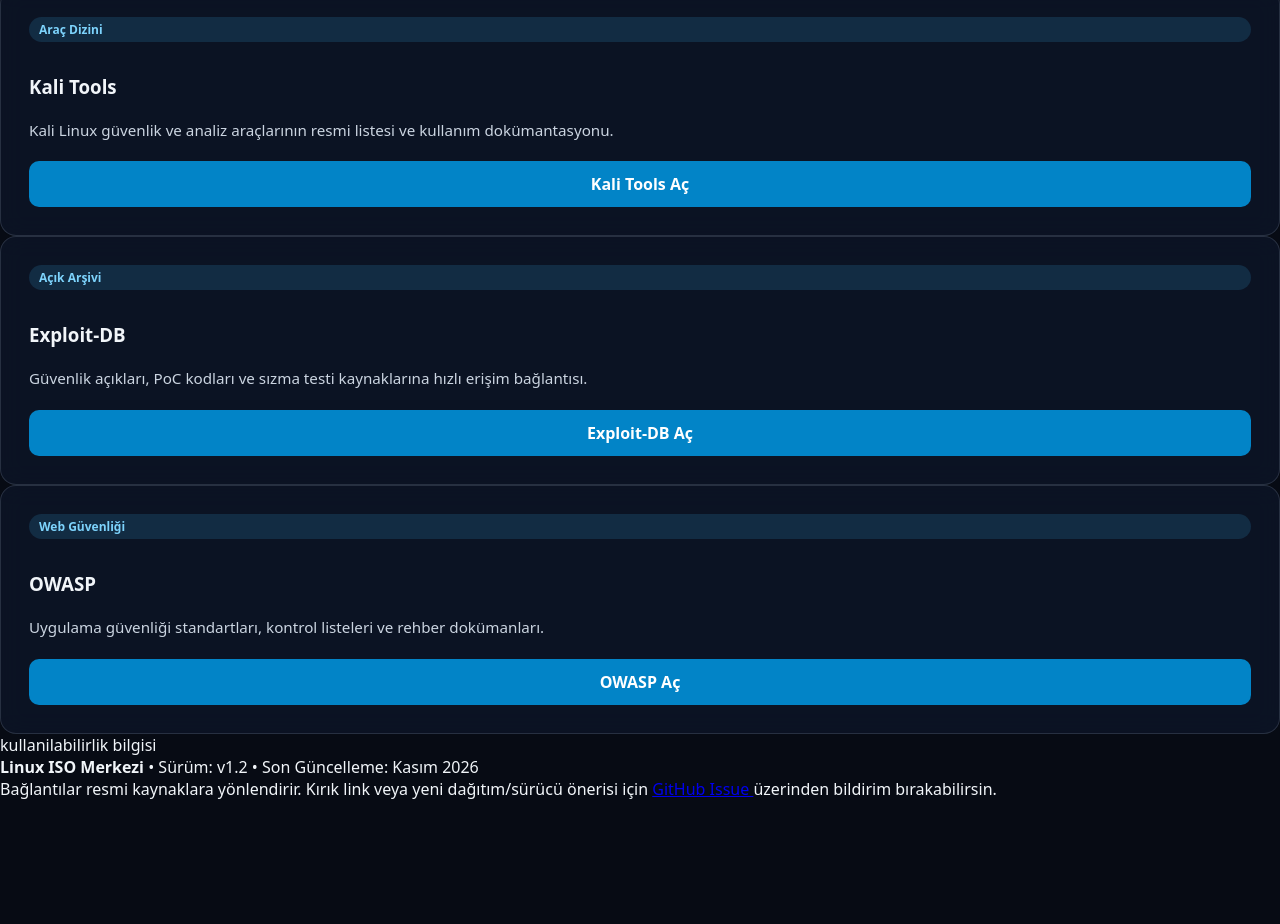
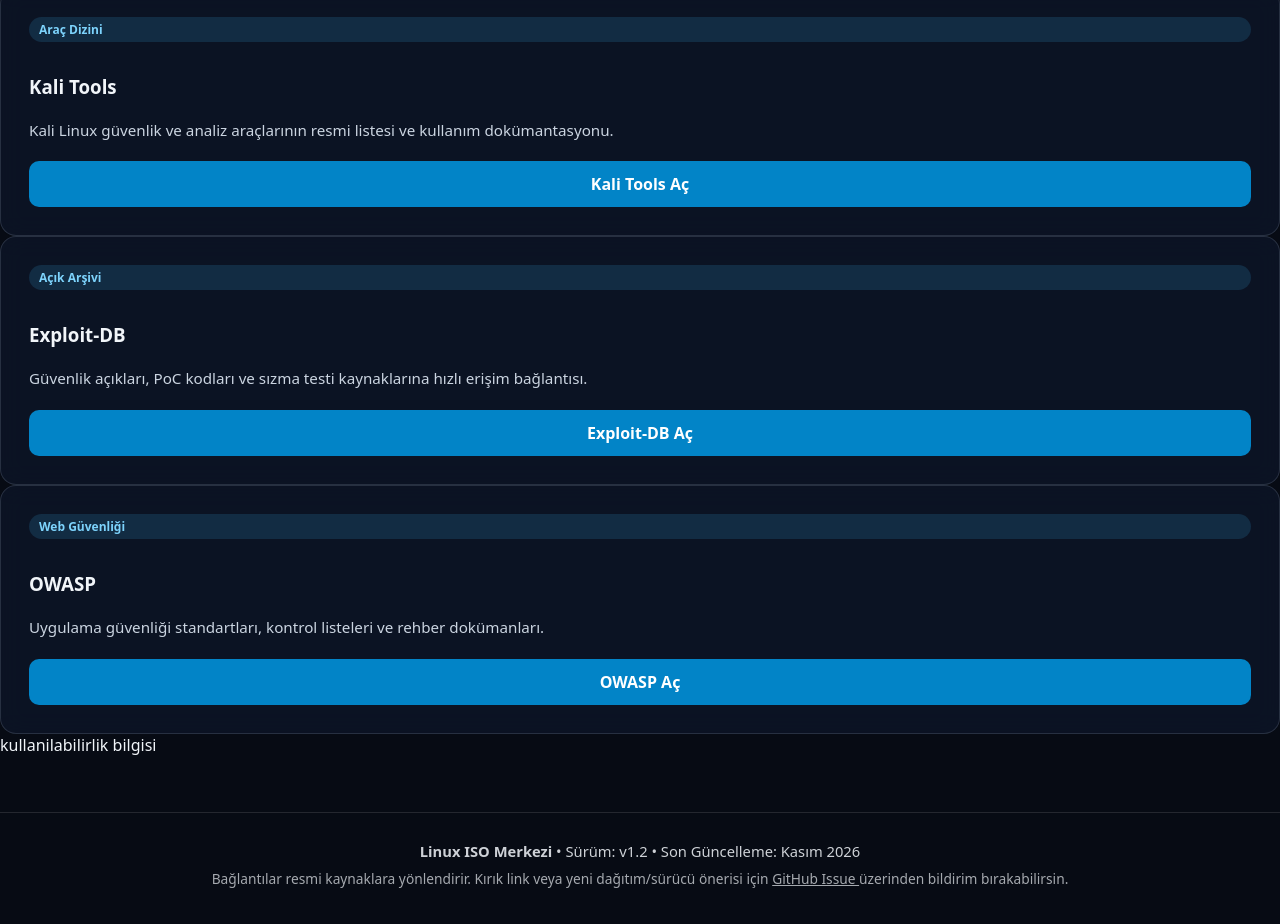
Before and after one commit to mahiralizamanov-commits/bootable-devices, a plain HTML site: page index.html in a window 1280 px wide. Shown: the part 8933-9857 px from the top of the page. Before the commit the page ends 9733 px from the top, so only its background shows below. Drawn offline with Linux system fonts and the light colour scheme.

Commit message:
Update index.html

```diff
--- a/index.html
+++ b/index.html
@@ -5,6 +5,25 @@
   <meta name="viewport" content="width=device-width, initial-scale=1.0" />
   <title>Linux ISO Merkezi</title>
   <style>
+    .site-footer {
+  margin-top: 56px;
+  padding: 28px 16px 36px;
+  border-top: 1px solid rgba(255, 255, 255, 0.14);
+  text-align: center;
+  font-size: 0.92rem;
+  opacity: 0.85;
+}
+
+.site-footer .footer-feedback {
+  margin-top: 8px;
+  font-size: 0.86rem;
+  opacity: 0.8;
+}
+
+.site-footer a {
+  color: inherit;
+  text-decoration: underline;
+}
     * {html {
   scroll-behavior: smooth;
 }
```
